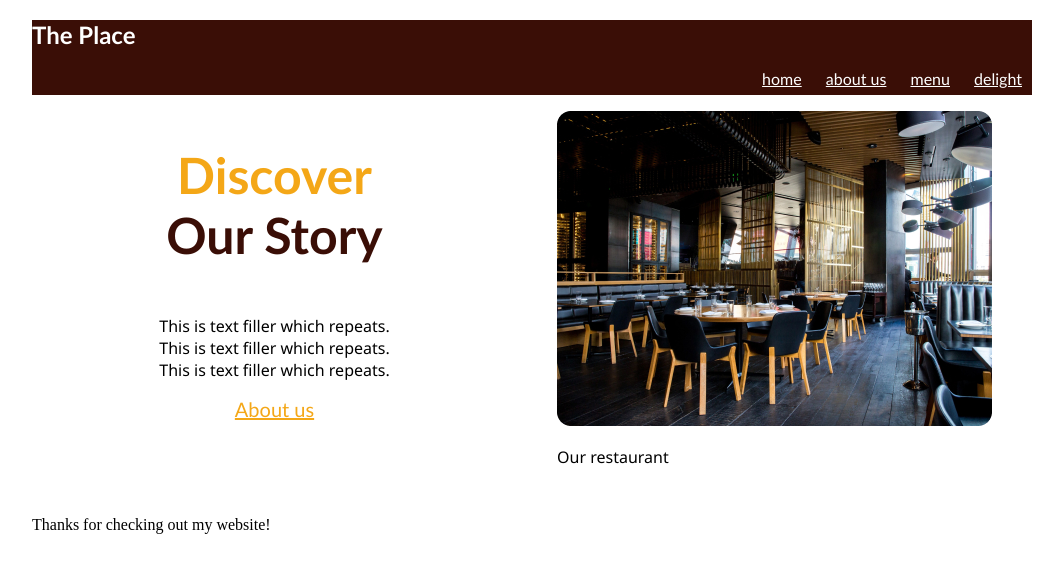
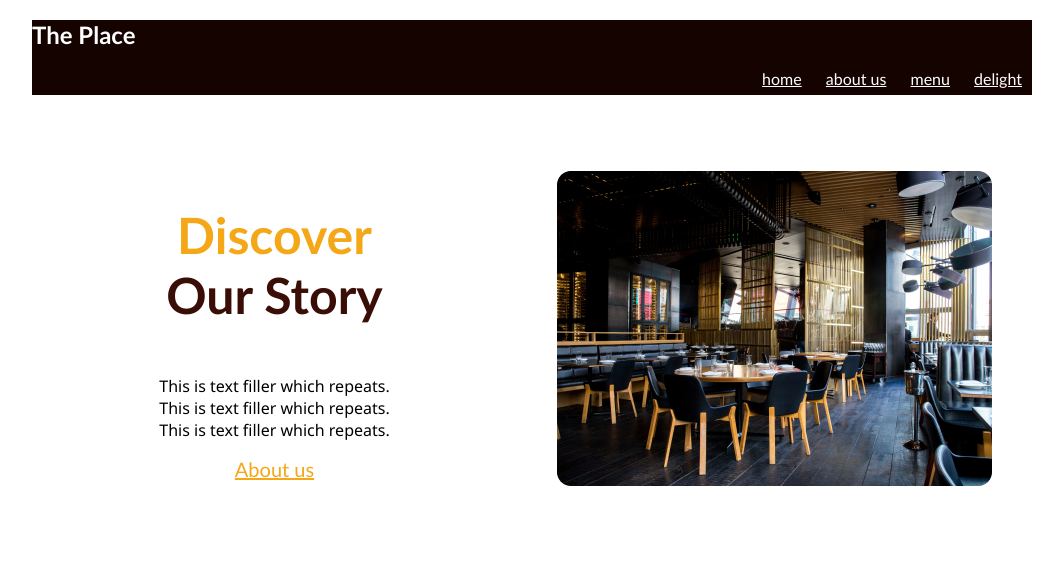
Before and after one commit to StudentUserDiego03/Web2assignment1, a plain HTML site: page index.html in a window 1280 px wide. Shown: the whole page, without its empty margins (108-1171 px from the left). Drawn offline with Linux system fonts and the light colour scheme.

Commit message:
modified content
added layout spacing, modified color, etc

```diff
--- a/css/stylesheet.css
+++ b/css/stylesheet.css
@@ -4,7 +4,7 @@ body{
 }
 
 .block{
-    background-color:#3a0e06;
+    background-color:#150300;
     height: 75px;
     text-align: right;
     font-family:'Gill Sans', 'Gill Sans MT', Calibri, 'Trebuchet MS', sans-serif;
--- a/index.html
+++ b/index.html
@@ -18,6 +18,8 @@
     </nav>
 </header>
 
+<div style="height: 60px;"></div>
+
 <main>
 <section class="section1">
 
@@ -30,7 +32,7 @@
         </article>
         <figure>
         <img src="assets/our-story.jpg" alt="tables of coffee on display" style="border-radius: 10px;">
-            <p>Our restaurant</p>
+
         </figure>
 </section>
 
@@ -39,6 +41,6 @@
 </main>
 
 <footer>
-    <p>Thanks for checking out my website!</p>
+
 </footer>
 </body>
```
